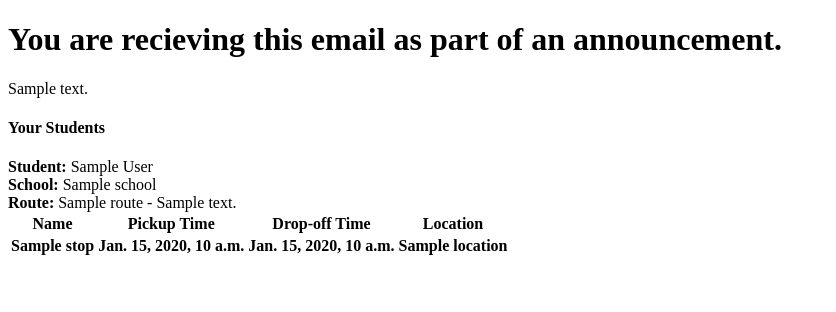
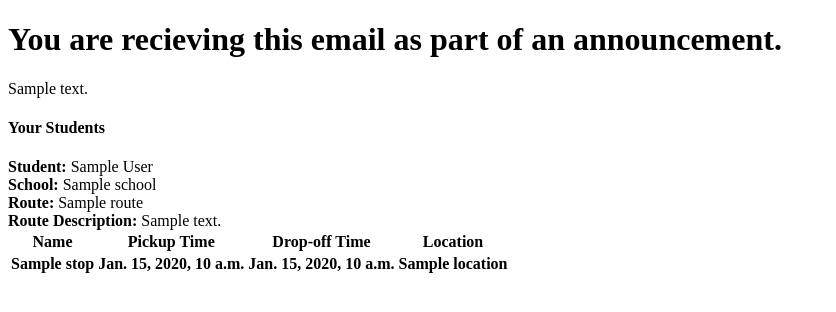
Before and after one commit to jasonnmnd/hypothetical-transportation-cp, a Django app: template hypothetical_transportation/communications/templates/route_announcement_email.html in a window 1280 px wide. Shown: the top 312 px of the page, without its empty margins (0-836 px from the left). Run offline with Django 3.2, Linux system fonts and the light colour scheme; the template is opened without the code that fills it: most values are stand-ins (such as "Sample title", 1, 10 or a date in 2020); lists and menus that the app fills with data are empty.

Commit message:
Update route_announcement_email.html

```diff
--- a/hypothetical_transportation/communications/templates/route_announcement_email.html
+++ b/hypothetical_transportation/communications/templates/route_announcement_email.html
@@ -18,8 +18,12 @@
         <strong>School:</strong> {{ student.school }}
     </div>
     <div>
-        <strong>Route:</strong> {{ student.routes.route_name }} - {{ student.routes.description }}
+        <strong>Route:</strong> {{ student.routes.route_name }}
     </div>
+    <div>
+        <strong>Route Description:</strong> {{ student.routes.description }}
+    </div>
+
     <table>
         <tr>
             <th>Name</th>
```
